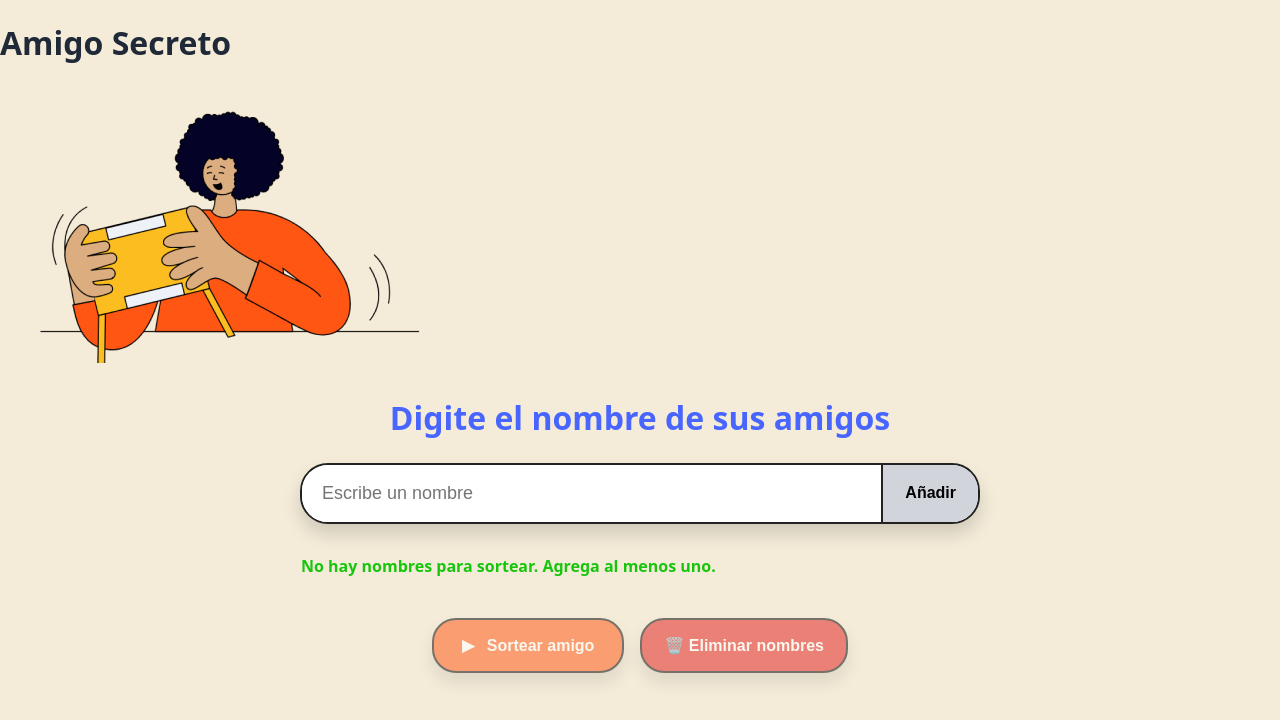
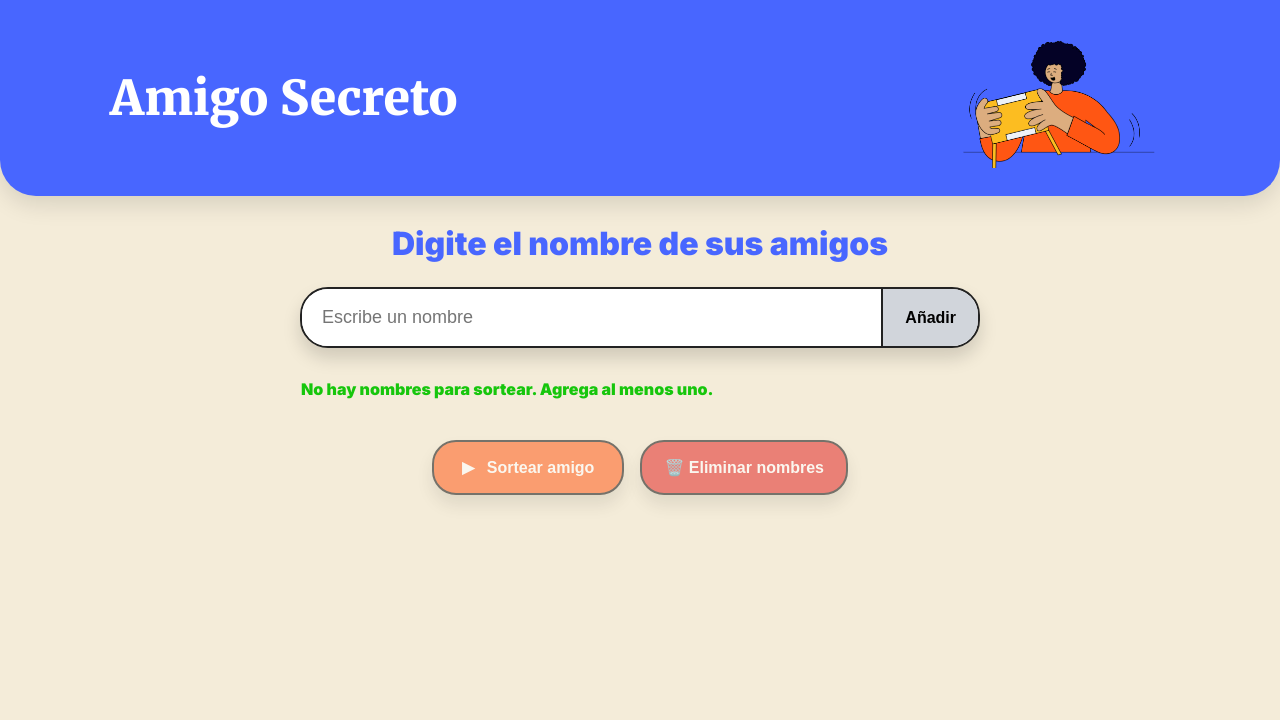
Before and after one commit to spuchulann/amigo-secreto-prueba, a plain HTML site: page index.html in a window 1280 px wide. Drawn offline with Linux system fonts and the light colour scheme.

Commit message:
Modificar html css js

```diff
--- a/app.js
+++ b/app.js
@@ -1,5 +1,6 @@
 // El principal objetivo de este desafío es fortalecer tus habilidades en lógica de programación. Aquí deberás desarrollar la lógica para resolver el problema.
-// Lista (array) y apoyo para evitar duplicados
+
+// Almacenamiento y control de duplicados (case-insensitive)
 const amigos = [];
 const amigosSetLower = new Set();
 
@@ -11,29 +12,24 @@ const $ulResultado = () => $("resultado");
 const $btnSortear = () => $("btnSortear");
 const $btnLimpiar = () => $("btnLimpiar");
 
-// Render inicial de estados
+// Estado inicial
 document.addEventListener("DOMContentLoaded", () => {
   mensajeSinNombres();
   actualizarEstadoBotones();
-
   // Enter para añadir
   $input().addEventListener("keydown", (e) => {
     if (e.key === "Enter") agregarAmigo();
   });
 });
 
-// ========== Funciones principales ==========
-
+// --- Funciones principales ---
 function agregarAmigo() {
   const nombre = ($input().value || "").trim();
-  if (!nombre) {
-    mostrarResultado("Escribe un nombre antes de añadir.");
-    return;
-  }
+  if (!nombre) { mostrarResultado("Escribe un nombre antes de añadir."); return; }
 
   const key = nombre.toLowerCase();
   if (amigosSetLower.has(key)) {
-    mostrarResultado("Ese nombre ya existe. Evitemos duplicados ✅");
+    mostrarResultado("Ese nombre ya fue ingresado. Evitemos duplicados ✅");
     return;
   }
 
@@ -46,10 +42,7 @@ function agregarAmigo() {
 }
 
 function sortearAmigo() {
-  if (amigos.length === 0) {
-    mensajeSinNombres();
-    return;
-  }
+  if (amigos.length === 0) { mensajeSinNombres(); return; }
 
   const idx = Math.floor(Math.random() * amigos.length);
   const ganador = amigos.splice(idx, 1)[0];
@@ -60,7 +53,6 @@ function sortearAmigo() {
   actualizarEstadoBotones();
 }
 
-// NUEVO: eliminar todos los nombres
 function limpiarAmigos() {
   if (amigos.length === 0) return;
   amigos.length = 0;
@@ -70,8 +62,7 @@ function limpiarAmigos() {
   actualizarEstadoBotones();
 }
 
-// ========== Utilidades de interfaz ==========
-
+// --- Utilidades UI ---
 function renderLista() {
   const ul = $ulLista();
   ul.innerHTML = "";
@@ -99,7 +90,7 @@ function mensajeSinNombres() {
 }
 
 function actualizarEstadoBotones() {
-  const vacío = amigos.length === 0;
-  $btnSortear().disabled = vacío;
-  $btnLimpiar().disabled = vacío;
+  const vacio = amigos.length === 0;
+  $btnSortear().disabled = vacio;
+  $btnLimpiar().disabled = vacio;
 }
--- a/index.html
+++ b/index.html
@@ -1,9 +1,9 @@
 <!DOCTYPE html>
 <html lang="es">
 <head>
-    <meta charset="UTF-8">
-    <meta name="viewport" content="width=device-width, initial-scale=1.0">
-    <link rel="stylesheet" href="style.css">
+  <meta charset="UTF-8" />
+  <meta name="viewport" content="width=device-width, initial-scale=1.0"/>
+  <link rel="stylesheet" href="style.css"/>
   <link rel="preconnect" href="https://fonts.googleapis.com">
   <link rel="preconnect" href="https://fonts.gstatic.com" crossorigin>
   <link href="https://fonts.googleapis.com/css2?family=Inter:wght@100;400;700;900&family=Merriweather:ital,wght@0,300;0,400;0,700;0,900;1,300;1,400;1,700;1,900&display=swap" rel="stylesheet">
@@ -12,12 +12,19 @@
 
 <body>
   <main class="main-content">
+    <!-- Encabezado estilo banner azul -->
     <header class="header-banner">
+      <div class="header-inner">
         <h1 class="main-title">Amigo Secreto</h1>
-            <img src="assets/amigo-secreto.png" alt="Imagen representativa de amigo secreto">
+        <img class="header-img"
+             src="assets/amigo-secreto.png"
+             alt="Imagen representativa de amigo secreto"
+             onerror="this.style.display='none'">
+      </div>
     </header>
 
-  <main class="container">
+    <!-- Contenido -->
+    <section class="container">
       <h2 class="subtitle">Digite el nombre de sus amigos</h2>
 
       <div class="input-row">
@@ -33,11 +40,11 @@
           <span class="icon">▶</span> Sortear amigo
         </button>
 
-      <!-- NUEVO BOTÓN -->
         <button class="btn btn-danger" id="btnLimpiar" onclick="limpiarAmigos()" title="Eliminar todos los nombres">
           🗑️ Eliminar nombres
         </button>
       </div>
+    </section>
   </main>
 
   <script src="app.js"></script>
--- a/style.css
+++ b/style.css
@@ -1,32 +1,63 @@
+/* ===== Variables y base ===== */
 :root{
-  --bg:#f4ecd9;
+  --bg:#f4ecd9;        /* beige del fondo general */
   --card:#ffffff;
+  --text:#1f2937;
+  --muted:#6b7280;
+  --accent:#4866ff;    /* azul del banner */
   --primary:#ff6a2b;
   --primary-dark:#e45716;
-  --text:#1f2937;
-  --muted:#6b7280;
-  --shadow:0 10px 18px rgba(0,0,0,.15);
-  --radius:18px;
-  --accent:#4866ff;
   --danger:#e53935;
   --danger-dark:#c62828;
   --ok:#16c60c;
+  --shadow:0 10px 18px rgba(0,0,0,.15);
 }
 
 *{box-sizing:border-box}
-html,body{margin:0;padding:0;font-family:system-ui,Segoe UI,Roboto,Arial,sans-serif;color:var(--text);background:var(--bg)}
+html,body{
+  margin:0; padding:0;
+  font-family: Inter, system-ui, Segoe UI, Roboto, Arial, sans-serif;
+  color:var(--text); background:var(--bg);
+}
 
-.hero{
+/* ===== Banner superior azul (como la 1ra imagen) ===== */
+.header-banner{
   background:var(--accent);
   color:#fff;
-  padding:32px 16px;
-  display:flex;align-items:center;justify-content:space-between;gap:12px
+  border-bottom-left-radius:36px;
+  border-bottom-right-radius:36px;
+  box-shadow:0 8px 24px rgba(0,0,0,.12);
 }
-.hero h1{font-size:40px;margin:0;font-weight:800}
-.hero__img{height:120px;object-fit:contain}
 
+.header-inner{
+  max-width:1100px;
+  margin:0 auto;
+  padding:28px 20px;
+  display:flex;
+  align-items:center;
+  justify-content:space-between;
+  gap:16px;
+}
+
+.main-title{
+  margin:0;
+  font-family: "Merriweather", serif;
+  font-weight:900;
+  font-size:48px;
+  color:#fff;
+}
+
+.header-img{
+  height:140px;
+  width:auto;
+  object-fit:contain;
+}
+
+/* ===== Contenido ===== */
 .container{
-  max-width:920px;margin:28px auto;padding:0 16px
+  max-width:920px;
+  margin:28px auto 60px;
+  padding:0 16px;
 }
 
 .subtitle{
@@ -34,9 +65,10 @@ html,body{margin:0;padding:0;font-family:system-ui,Segoe UI,Roboto,Arial,sans-se
   color:var(--accent);
   font-size:32px;
   margin:14px 0 24px;
-  font-weight:800;
+  font-weight:900;
 }
 
+/* fila de entrada */
 .input-row{
   max-width:680px;margin:0 auto 16px;
   background:var(--card);
@@ -50,8 +82,7 @@ html,body{margin:0;padding:0;font-family:system-ui,Segoe UI,Roboto,Arial,sans-se
 }
 .btn{
   border:0;cursor:pointer;font-weight:700;
-  padding:16px 22px;border-left:2px solid #222;
-  font-size:16px
+  padding:16px 22px;border-left:2px solid #222;font-size:16px
 }
 .btn-add{background:#d1d5db}
 .btn-add:hover{filter:brightness(.95)}
@@ -67,6 +98,7 @@ html,body{margin:0;padding:0;font-family:system-ui,Segoe UI,Roboto,Arial,sans-se
 .result{color:var(--ok);font-weight:800}
 .result li{border-color:transparent;background:transparent;color:var(--ok);padding-left:0}
 
+/* acciones */
 .actions{
   margin:28px auto 60px;
   display:flex;gap:16px;justify-content:center;flex-wrap:wrap
@@ -87,11 +119,15 @@ html,body{margin:0;padding:0;font-family:system-ui,Segoe UI,Roboto,Arial,sans-se
 
 .icon{display:inline-block;margin-right:8px}
 
-/* Responsive */
+/* ===== Responsive ===== */
+@media (max-width:860px){
+  .main-title{font-size:42px}
+  .header-img{height:120px}
+}
 @media (max-width:640px){
-  .hero{padding:24px 14px}
-  .hero h1{font-size:32px}
-  .hero__img{height:90px}
+  .header-inner{padding:22px 16px}
+  .main-title{font-size:34px}
+  .header-img{height:100px}
   .subtitle{font-size:24px}
   .input-row{border-radius:22px}
 }
```
Lines whose indentation alone changed are shown as unchanged.
